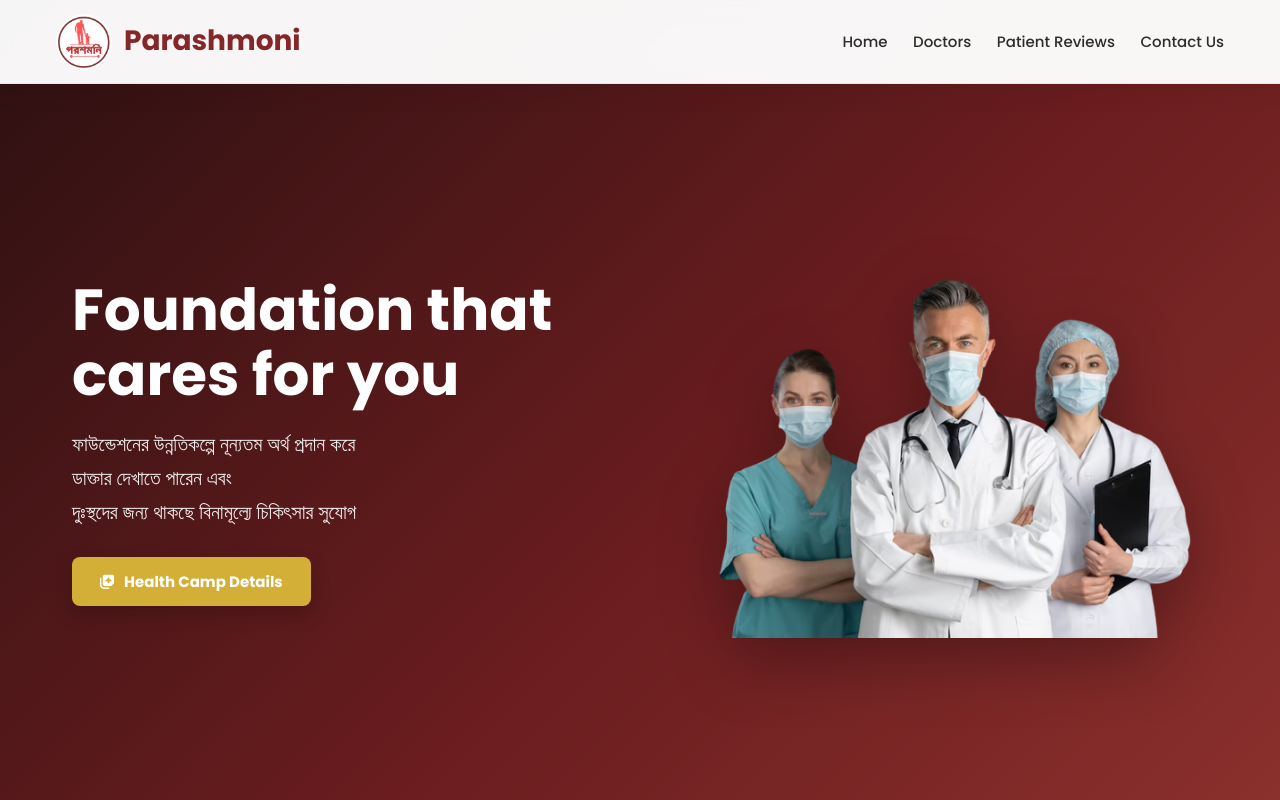
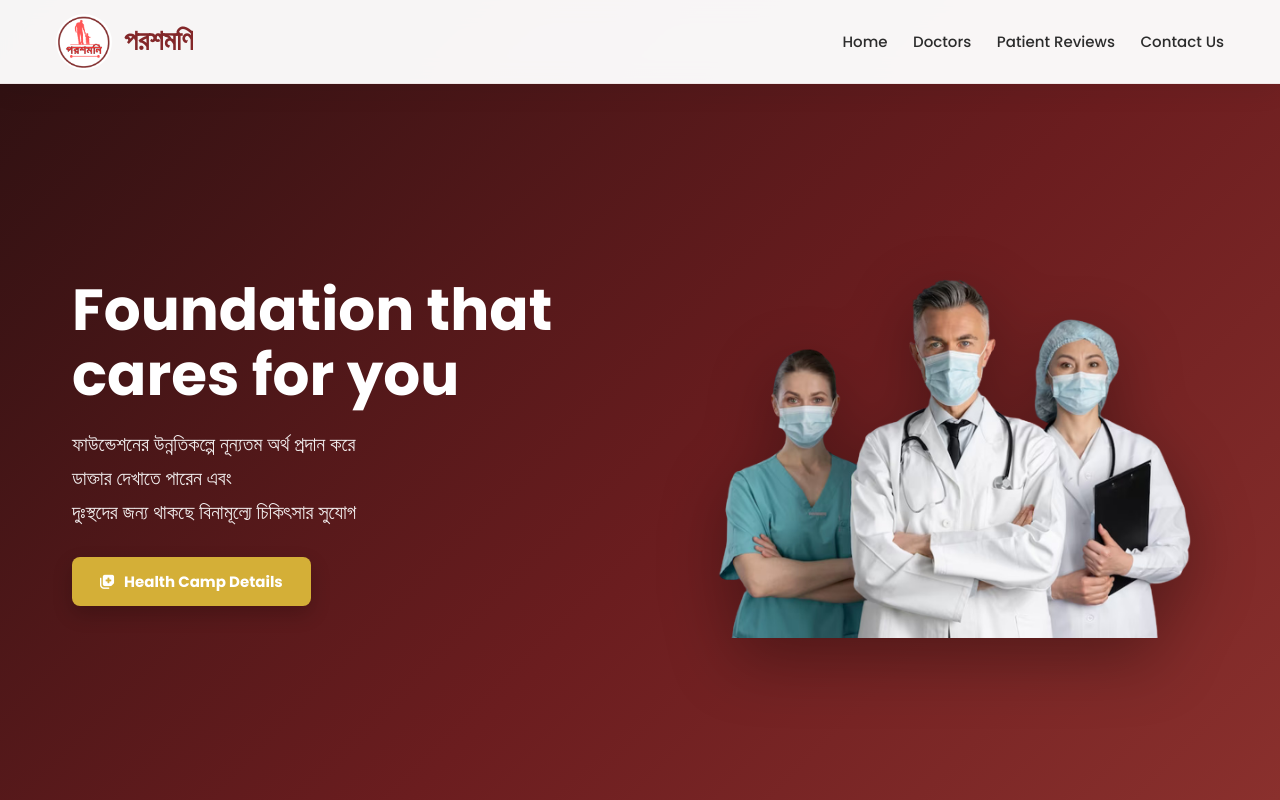
Before and after one commit to spaul959/Parashmoni_web, a React (Vite) app: page / in a window 1280 px wide. Shown: the top 800 px of the page. Built offline with nearby package versions, Linux system fonts and the light colour scheme.

Commit message:
Update Navbar.jsx

```diff
--- a/src/components/Navbar.jsx
+++ b/src/components/Navbar.jsx
@@ -10,7 +10,7 @@
     <nav>
       <a href="#home" className="logo-link">
         <img src={images.logo} alt="Logo" className="nav-logo-img" />
-        <div className="logo-text">Parashmoni</div>
+        <div className="logo-text">পরশমণি</div>
       </a>
 
       <button
```
